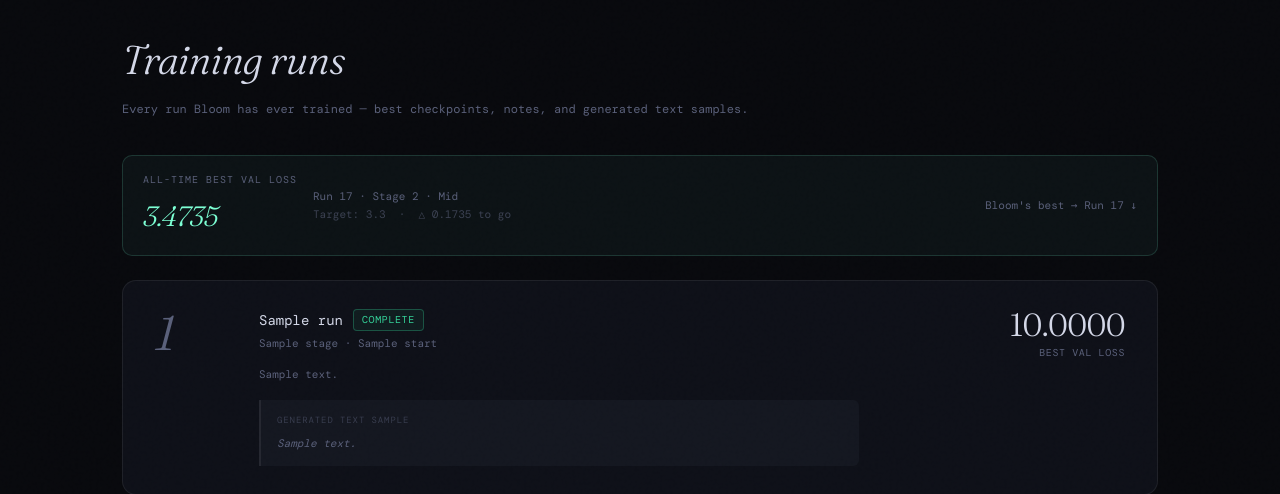
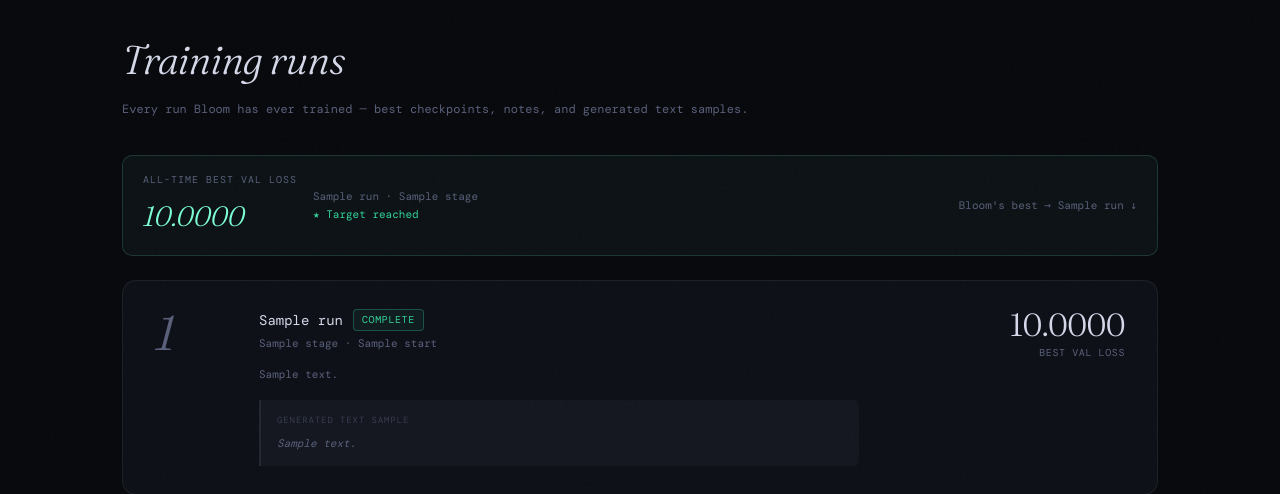
Before and after one commit to pandreysdays2-boop/terrarium, a Flask app: template templates/runs.html in a window 1280 px wide. Shown: the part 52-546 px from the top of the page. Run offline with Flask 3, Linux system fonts and the light colour scheme; the template is opened without the code that fills it: most values are stand-ins (such as "Sample title", 1, 10 or a date in 2020); some web fonts are replaced.

Commit message:
dynamic best val banner

```diff
--- a/templates/runs.html
+++ b/templates/runs.html
@@ -150,21 +150,26 @@
     <p>Every run Bloom has ever trained — best checkpoints, notes, and generated text samples.</p>
   </div>
 
+  {% set best = runs | sort(attribute='best_val') | first %}
   <div class="overall-best">
     <div>
       <div class="label">All-time best val loss</div>
-      <div class="val">3.4735</div>
+      <div class="val">{{ '%.4f'|format(best.best_val) }}</div>
     </div>
     <div style="color:var(--dim);font-size:11px;">
-      Run 17 · Stage 2 · Mid<br>
-      <span style="color:var(--dim);opacity:0.6;">Target: 3.3 &nbsp;·&nbsp; △ 0.1735 to go</span>
+      {{ best.name }} · {{ best.stage }}<br>
+      {% if best.best_val > 3.3 %}
+        <span style="color:var(--dim);opacity:0.6;">Target: 3.3 &nbsp;·&nbsp; △ {{ '%.4f'|format(best.best_val - 3.3) }} to go</span>
+      {% else %}
+        <span style="color:var(--good);">★ Target reached</span>
+      {% endif %}
     </div>
-    <div class="arrow">Bloom's best → Run 17 ↓</div>
+    <div class="arrow">Bloom's best → {{ best.name }} ↓</div>
   </div>
 
   {% for run in runs %}
   <div class="run-card">
-    <div class="run-number {% if run.best_val == 3.4735 %}best{% endif %}">
+    <div class="run-number {% if run.best_val == best.best_val %}best{% endif %}">
       {{ run.id }}
     </div>
     <div class="run-body">
@@ -177,7 +182,7 @@
         {% else %}
           <span class="tag tag-yellow">{{ run.status }}</span>
         {% endif %}
-        {% if run.best_val == 3.4735 %}
+        {% if run.best_val == best.best_val %}
           <span class="tag tag-green">★ best ever</span>
         {% endif %}
       </div>
@@ -188,7 +193,7 @@
       {% endif %}
     </div>
     <div class="run-metric">
-      <div class="big {% if run.best_val == 3.4735 %}best-val{% endif %}">
+      <div class="big {% if run.best_val == best.best_val %}best-val{% endif %}">
         {{ '%.4f'|format(run.best_val) }}
       </div>
       <div class="meta">best val loss</div>
```
